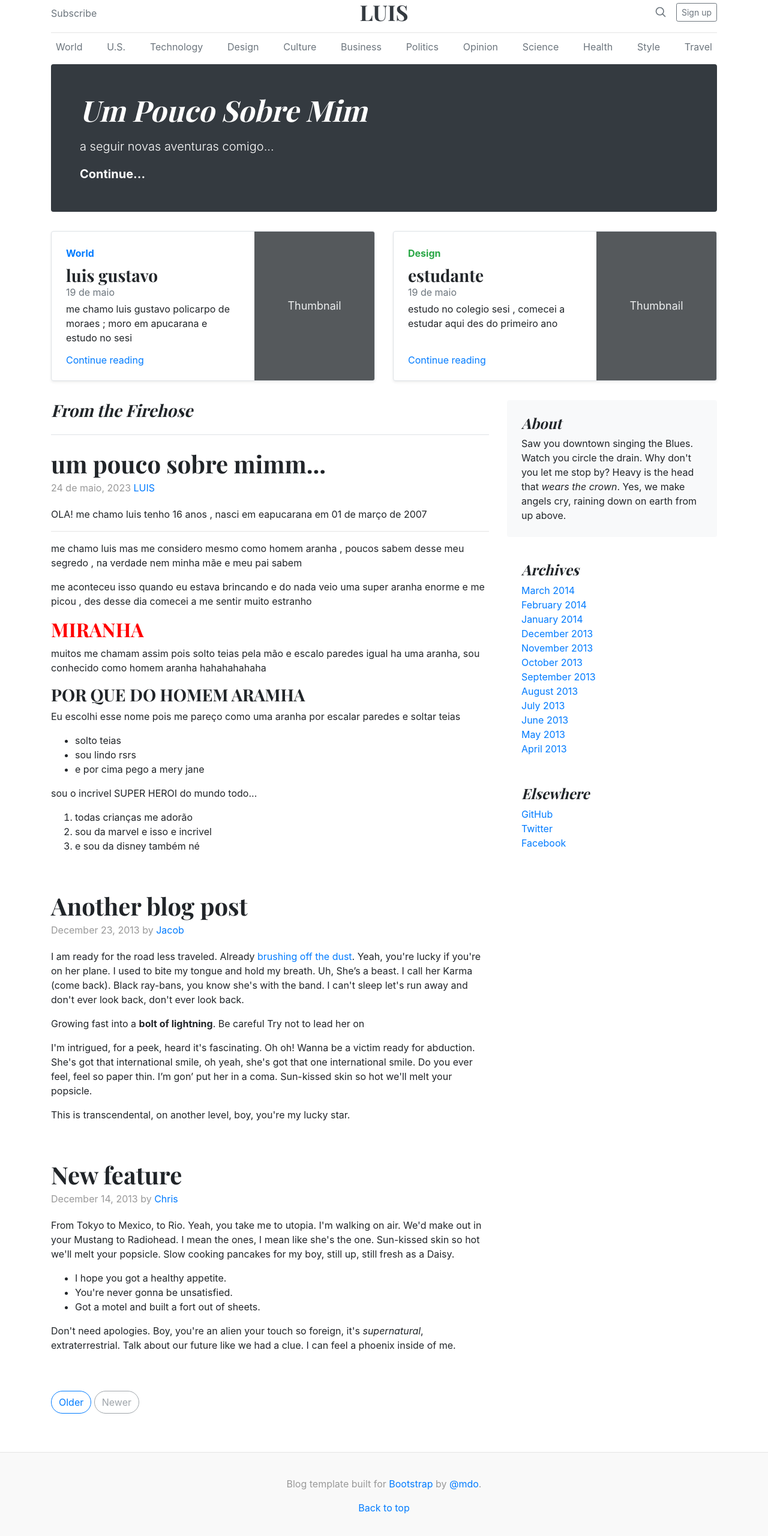
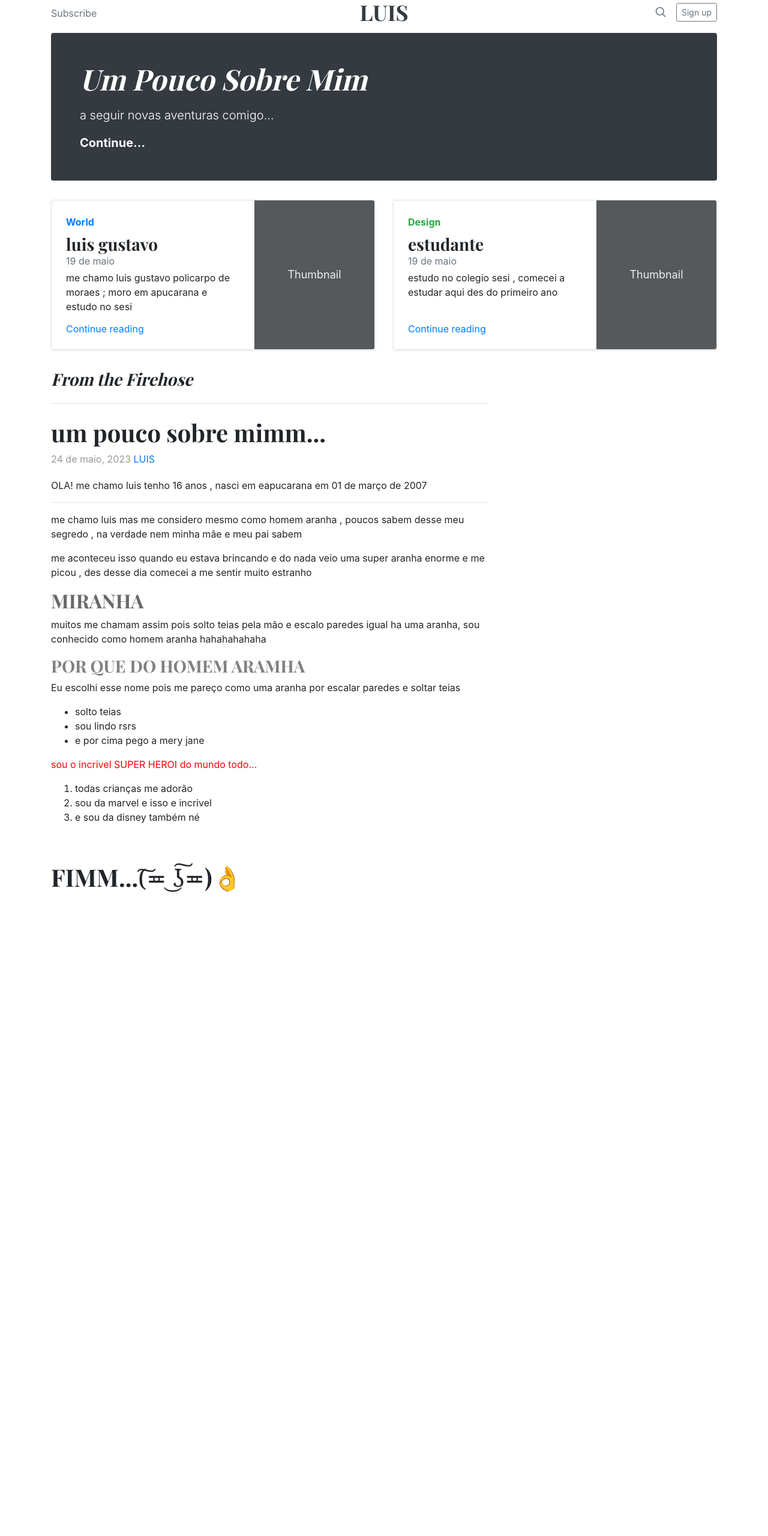
Before and after one commit to Luizinho007/entrega-bootstrap, a plain HTML site: page blog/index.html in a window 1280 px wide. Shown: the part 14-2574 px from the top of the page at 60% size. After the commit the page ends 1504 px from the top, so only its background shows below. Drawn offline with nearby package versions, Linux system fonts and the light colour scheme.

Commit message:
ENTREGA DA ATIVIDADE DO DIA 25-05

```diff
--- a/blog/index.html
+++ b/blog/index.html
@@ -60,23 +60,6 @@
     </div>
   </header>
 
-  <div class="nav-scroller py-1 mb-2">
-    <nav class="nav d-flex justify-content-between">
-      <a class="p-2 text-muted" href="#">World</a>
-      <a class="p-2 text-muted" href="#">U.S.</a>
-      <a class="p-2 text-muted" href="#">Technology</a>
-      <a class="p-2 text-muted" href="#">Design</a>
-      <a class="p-2 text-muted" href="#">Culture</a>
-      <a class="p-2 text-muted" href="#">Business</a>
-      <a class="p-2 text-muted" href="#">Politics</a>
-      <a class="p-2 text-muted" href="#">Opinion</a>
-      <a class="p-2 text-muted" href="#">Science</a>
-      <a class="p-2 text-muted" href="#">Health</a>
-      <a class="p-2 text-muted" href="#">Style</a>
-      <a class="p-2 text-muted" href="#">Travel</a>
-    </nav>
-  </div>
-
   <div class="jumbotron p-4 p-md-5 text-white rounded bg-dark">
     <div class="col-md-6 px-0">
       <h1 class="display-4 font-italic">Um Pouco Sobre Mim</h1>
@@ -128,6 +111,7 @@
 
       <div class="blog-post">
         <h2 class="blog-post-title">um pouco sobre mimm...</h2>
+        <h2 style="color:rgb(red, green, blue)"></h2>
         <p class="blog-post-meta">24 de maio, 2023  <a href="#">LUIS</a></p>
 
         <p>OLA! me chamo luis tenho 16 anos , nasci em eapucarana em 01 de março de 2007</p>
@@ -137,9 +121,9 @@
           <p>me aconteceu isso quando eu estava brincando e do nada veio uma super aranha enorme e me picou , des desse dia comecei a me sentir muito estranho</p>
         </blockquote>
 
-        <h2 style="color:red">MIRANHA</h2>
+        <h2 style="color:dimgrey">MIRANHA</h2>
         <p>muitos me chamam assim pois solto teias pela mão e escalo paredes igual ha uma aranha, sou conhecido como homem aranha hahahahahaha</p>
-        <h3>POR QUE DO HOMEM ARAMHA </h3>
+        <h3 style="color: grey;">POR QUE DO HOMEM ARAMHA </h3>
         <p>Eu escolhi esse nome pois me pareço como uma aranha por escalar paredes e soltar teias </p>
 
         <ul>
@@ -147,7 +131,7 @@
           <li>sou lindo rsrs</li>
           <li>e por cima pego a mery jane </li>
         </ul>
-        <p>sou o incrivel SUPER HEROI do mundo todo...</p>
+        <p style="color:red">sou o incrivel SUPER HEROI do mundo todo...</p>
         <ol>
           <li>todas crianças me adorão </li>
           <li>sou da marvel e isso e incrivel</li>
@@ -156,83 +140,7 @@
 
       </div><!-- /.blog-post -->
 
-      <div class="blog-post">
-        <h2 class="blog-post-title">Another blog post</h2>
-        <p class="blog-post-meta">December 23, 2013 by <a href="#">Jacob</a></p>
-
-        <p>I am ready for the road less traveled. Already <a href="#">brushing off the dust</a>. Yeah, you're lucky if you're on her plane. I used to bite my tongue and hold my breath. Uh, She’s a beast. I call her Karma (come back). Black ray-bans, you know she's with the band. I can't sleep let's run away and don't ever look back, don't ever look back.</p>
-        <blockquote>
-          <p>Growing fast into a <strong>bolt of lightning</strong>. Be careful Try not to lead her on</p>
-        </blockquote>
-        <p>I'm intrigued, for a peek, heard it's fascinating. Oh oh! Wanna be a victim ready for abduction. She's got that international smile, oh yeah, she's got that one international smile. Do you ever feel, feel so paper thin. I’m gon’ put her in a coma. Sun-kissed skin so hot we'll melt your popsicle.</p>
-        <p>This is transcendental, on another level, boy, you're my lucky star.</p>
-      </div><!-- /.blog-post -->
-
-      <div class="blog-post">
-        <h2 class="blog-post-title">New feature</h2>
-        <p class="blog-post-meta">December 14, 2013 by <a href="#">Chris</a></p>
-
-        <p>From Tokyo to Mexico, to Rio. Yeah, you take me to utopia. I'm walking on air. We'd make out in your Mustang to Radiohead. I mean the ones, I mean like she's the one. Sun-kissed skin so hot we'll melt your popsicle. Slow cooking pancakes for my boy, still up, still fresh as a Daisy.</p>
-        <ul>
-          <li>I hope you got a healthy appetite.</li>
-          <li>You're never gonna be unsatisfied.</li>
-          <li>Got a motel and built a fort out of sheets.</li>
-        </ul>
-        <p>Don't need apologies. Boy, you're an alien your touch so foreign, it's <em>supernatural</em>, extraterrestrial. Talk about our future like we had a clue. I can feel a phoenix inside of me.</p>
-      </div><!-- /.blog-post -->
-
-      <nav class="blog-pagination">
-        <a class="btn btn-outline-primary" href="#">Older</a>
-        <a class="btn btn-outline-secondary disabled">Newer</a>
-      </nav>
-
-    </div><!-- /.blog-main -->
-
-    <aside class="col-md-4 blog-sidebar">
-      <div class="p-4 mb-3 bg-light rounded">
-        <h4 class="font-italic">About</h4>
-        <p class="mb-0">Saw you downtown singing the Blues. Watch you circle the drain. Why don't you let me stop by? Heavy is the head that <em>wears the crown</em>. Yes, we make angels cry, raining down on earth from up above.</p>
-      </div>
-
-      <div class="p-4">
-        <h4 class="font-italic">Archives</h4>
-        <ol class="list-unstyled mb-0">
-          <li><a href="#">March 2014</a></li>
-          <li><a href="#">February 2014</a></li>
-          <li><a href="#">January 2014</a></li>
-          <li><a href="#">December 2013</a></li>
-          <li><a href="#">November 2013</a></li>
-          <li><a href="#">October 2013</a></li>
-          <li><a href="#">September 2013</a></li>
-          <li><a href="#">August 2013</a></li>
-          <li><a href="#">July 2013</a></li>
-          <li><a href="#">June 2013</a></li>
-          <li><a href="#">May 2013</a></li>
-          <li><a href="#">April 2013</a></li>
-        </ol>
-      </div>
-
-      <div class="p-4">
-        <h4 class="font-italic">Elsewhere</h4>
-        <ol class="list-unstyled">
-          <li><a href="#">GitHub</a></li>
-          <li><a href="#">Twitter</a></li>
-          <li><a href="#">Facebook</a></li>
-        </ol>
-      </div>
-    </aside><!-- /.blog-sidebar -->
-
-  </div><!-- /.row -->
-
-</main><!-- /.container -->
-
-<footer class="blog-footer">
-  <p>Blog template built for <a href="https://getbootstrap.com/">Bootstrap</a> by <a href="https://twitter.com/mdo">@mdo</a>.</p>
-  <p>
-    <a href="#">Back to top</a>
-  </p>
-</footer>
-
+      <h2 class="blog-post-title">FIMM...(͠≖ ͜ʖ͠≖)👌</h2>
 
 
   </body>
```
